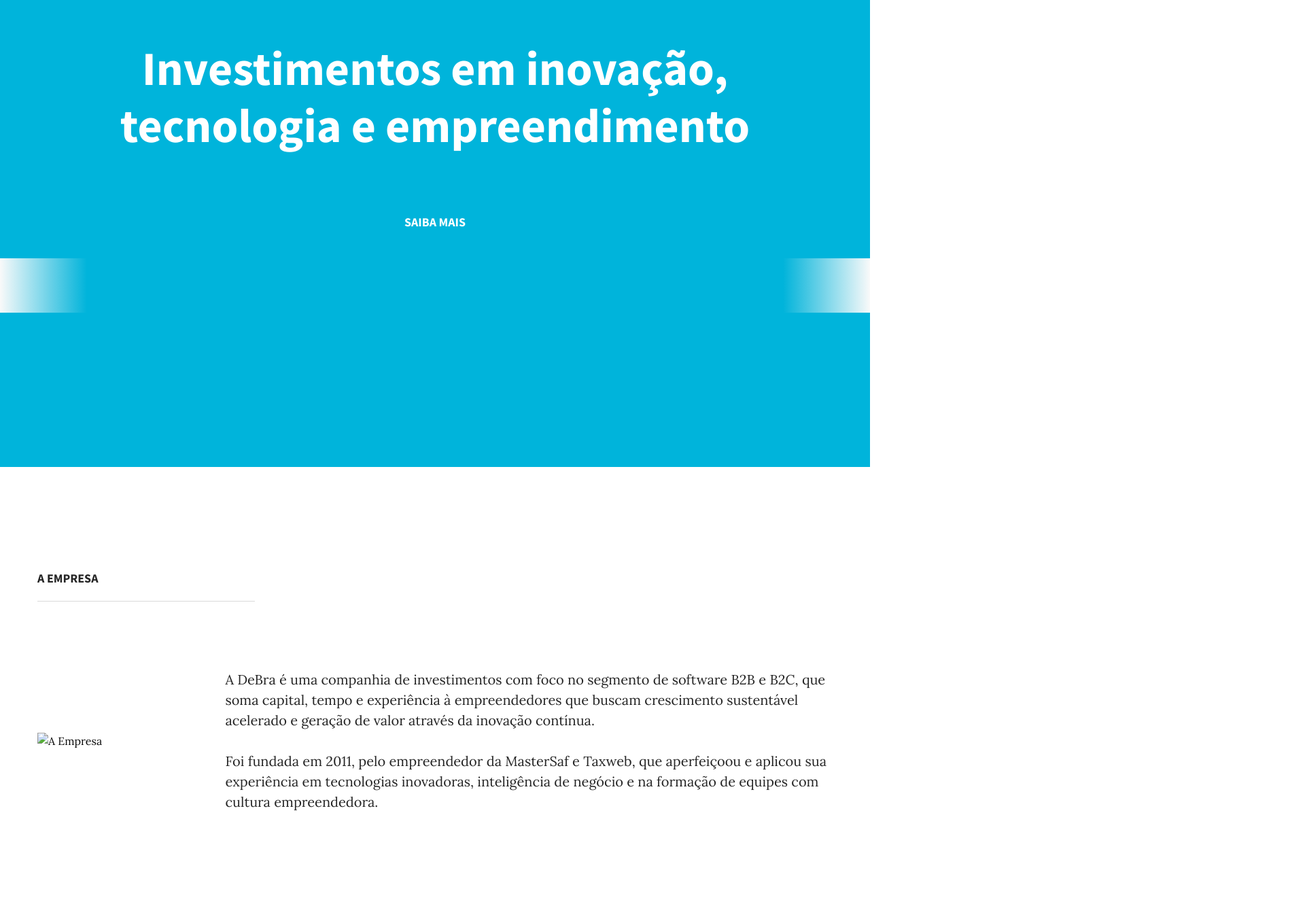
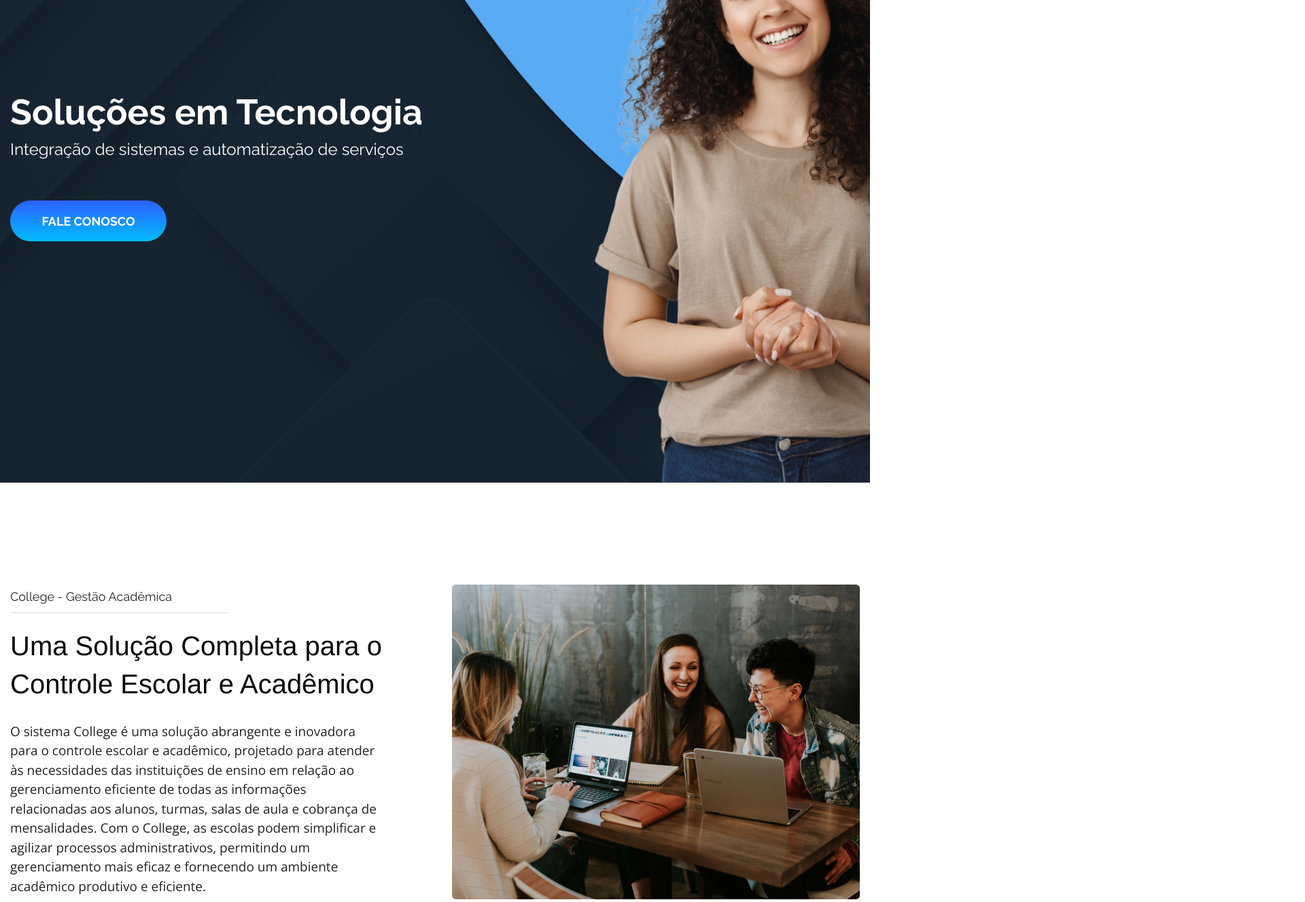
Before and after one commit to brianalvesm/debra, a website: page index.html in a window 1280 px wide. Shown: the part 340-1667 px from the top of the page at 68% size, 1920 px wide, since content can reach past the window. Drawn offline with nearby package versions, Linux system fonts and the light colour scheme.

Commit message:
Criações gerais do projeto

```diff
--- a/index.html
+++ b/index.html
@@ -23,6 +23,8 @@
 		<!-- Favicons -->
 
 		<link rel="stylesheet" href="stylesheets/foundation.min.css">
+		<link rel="stylesheet" href="stylesheets/owl.carousel.min.css">
+		<link rel="stylesheet" href="stylesheets/owl.theme.default.min.css">
 		<link rel="stylesheet" href="stylesheets/style.css">
 	</head>
 	<body>
@@ -34,17 +36,16 @@
 							<div class="grid-x grid-padding-x">
 								<div class="cell">
 									<div class="header">
-										<img src="images/logos/logo-debra.svg" alt="logo DeBra" title="DeBra" class="logo">
+										<img src="images/logo-debra.png" alt="logo DeBra" title="DeBra" class="logo">
 
 									  <div data-responsive-toggle="responsive-menu" data-hide-for="medium">
 									  	<button class="menu-icon" type="button" data-toggle="responsive-menu"></button>
 									  </div>
 
 										<nav id="responsive-menu">
-											<a href="#about">A Empresa</a>
-											<a href="#business">Negócios</a>
-											<a href="#whoweare">Quem Somos</a>
-											<a href="#contact">Contato</a>
+											<a href="#solutions">Soluções</a>
+											<a href="/sobre/">Sobre</a>
+											<a href="/contato/">Fale Conosco</a>
 										</nav>
 									</div>
 								</div>
@@ -55,8 +56,9 @@
 						<div class="grid-x grid-padding-x">
 							<div class="cell">
 								<div class="hero-wrap">
-									<h1 class="headline">Investimentos em inovação,<br>tecnologia e empreendimento</h1>
-									<a class="btn btn--primary" href="#about">Saiba Mais</a>
+									<h1 class="headline">Soluções em Tecnologia</h1>
+									<h2 class="sec-subhead">Integração de sistemas e automatização de serviços</h2>
+									<a class="btn btn--primary" href="/contato/">Fale Conosco</a>
 								</div>
 							</div>
 						</div>
@@ -66,15 +68,14 @@
 					<div class="grid-container">
 						<div class="grid-x grid-padding-x">
 							<div class="cell">
-								<span class="sec-title">A Empresa</span>
-							</div>
-						</div>
-						<div class="grid-x grid-padding-x">
-							<div class="cell">
 								<div class="flex">
 									<div class="sec-wrap">
-										<img src="images/about-img-1.png" alt="A Empresa">
-										<p class="paragraph">A DeBra é uma companhia de investimentos com foco no segmento de software B2B e B2C, que soma capital, tempo e experiência à empreendedores que buscam crescimento sustentável acelerado e geração de valor através da inovação contínua.<br><br>Foi fundada em 2011, pelo empreendedor da MasterSaf e Taxweb, que aperfeiçoou e aplicou sua experiência em tecnologias inovadoras, inteligência de negócio e na formação de equipes com cultura empreendedora.</p>
+										<div class="content-wrap">
+											<span class="sec-title">College - Gestão Acadêmica</span>
+											<h2 class="headline-h2">Uma Solução Completa para o Controle Escolar e Acadêmico</h2>
+											<p class="paragraph">O sistema College é uma solução abrangente e inovadora para o controle escolar e acadêmico, projetado para atender às necessidades das instituições de ensino em relação ao gerenciamento eficiente de todas as informações relacionadas aos alunos, turmas, salas de aula e cobrança de mensalidades. Com o College, as escolas podem simplificar e agilizar processos administrativos, permitindo um gerenciamento mais eficaz e fornecendo um ambiente acadêmico produtivo e eficiente.</p>
+										</div>
+										<img src="images/img-1.png" alt="A Empresa">
 									</div>
 									<div class="sec-wrap">
 										<img src="images/about-img-2.png" alt="A Empresa">
--- a/sass/_base.sass
+++ b/sass/_base.sass
@@ -1,13 +1,25 @@
 // Variables
 $color-primary: #252525
 $color-secondary: #00B4DB
-$gradient1: #0083B0
-$gradient2: #00B4DB
-$font-titles: 'Source Sans Pro', sans-serif
-$font-text: 'Lora', serif
 
-// Fonts
-@import url('https://fonts.googleapis.com/css2?family=Lora:ital@0;1&family=Source+Sans+Pro:wght@400;700&display=swap')
+// Variables
+$soft-blue: #DFE6F3
+$light-blue: #59ABF3
+$default-blue: #2B60FF
+$dark-blue: #172734
+
+$soft-purple: #DCE2F9
+$soft-white: #F4F6FB
+
+$light-gray: #D2D3D5
+$default-gray: #555555
+$dark-gray: #222
+
+$gradient1: #02BDFF
+$gradient2: #2B60FF
+
+$font-titles: 'Raleway', sans-serif
+$font-text: 'Open Sans', sans-serif
 
 // Mixins
 @mixin transition($time)
@@ -20,6 +32,90 @@ $font-text: 'Lora', serif
 @mixin gradient
   background: rgb(0,131,176)
   background: linear-gradient(0deg, $gradient1 0%, $gradient2 100%)
+
+
+// $list1: $gradient1, $gradient2
+
+// Mixins
+// @mixin gradient($direction, $list)
+  // background: -webkit-linear-gradient($direction, $list)
+  // background: -moz-linear-gradient($direction, $list)
+  // background: -o-linear-gradient($direction, $list)
+  // background: linear-gradient($direction, $list)
+
+// Fonts
+@import url('https://fonts.googleapis.com/css2?family=Open+Sans&family=Raleway:wght@400;700;800&display=swap')
+
+// Components
+.btn
+  display: flex
+  align-items: center
+  justify-content: center
+  font-family: $font-titles
+  font-weight: 700
+  font-size: 18px
+  color: white
+  text-transform: uppercase
+  height: 60px
+  width: 230px
+  border-radius: 60px
+  @include gradient
+  @include transition(500ms)
+  &--primary
+    &:hover
+      color: inherit
+  &--secondary
+    @include gradient
+    border: none
+    box-shadow: none
+
+.sec-title
+  display: block
+  width: 320px
+  font-family: $font-titles
+  font-weight: 400
+  font-size: 18px
+  color: $color-primary
+  padding-bottom: 10px
+  border-bottom: 1px solid #d9d9d9
+
+.headline1
+  font-family: $font-titles
+  font-size: 48px
+  font-weight: 800
+  color: $dark-gray
+  line-height: 1.4
+  margin-bottom: 0
+  @media only screen and (max-width: 40rem)
+    font-size: 36px
+
+.headline2
+  font-family: $font-titles
+  font-size: 34px
+  font-weight: 800
+  color: $dark-gray
+  line-height: 1.1
+  margin-bottom: 0
+  @media only screen and (max-width: 40rem)
+    font-size: 22px
+
+.paragraph
+  font-family: $font-text
+  font-size: 19px
+  line-height: 1.5
+  color: $dark-gray
+  margin-bottom: 0
+  @media only screen and (max-width: 40rem)
+    font-size: 16px
+
+.content-wrap
+  display: flex
+  gap: 20px
+  flex-direction: column
+  max-width: 645px
+
+
+// -- LEGACY CODE --- //
 
 a, a:active, a:visited
   color: inherit
@@ -48,7 +144,7 @@ header.menu-mobile-active
   display: flex
   align-items: center
   justify-content: space-between
-  padding: 20px 0
+  padding: 30px 0
   font-family: $font-titles
   font-weight: 700
   font-size: 18px
@@ -62,7 +158,7 @@ header.menu-mobile-active
       &:hover
         color: $color-secondary
   .logo
-    width: 186px
+    width: 152px
   @media only screen and (max-width: 40rem)
     width: 100%
     gap: 40px
--- a/sass/_components.sass
+++ b/sass/_components.sass
@@ -1,70 +1,4 @@
 // Components
-.btn
-	display: flex
-	align-items: center
-	justify-content: center
-	font-family: $font-titles
-	font-weight: 700
-	font-size: 18px
-	color: white
-	text-transform: uppercase
-	height: 60px
-	width: 230px
-	border-radius: 60px
-	@include transition(500ms)
-	&--primary
-		background: transparent
-		border: 1px solid $gradient2
-		&:hover
-			background: rgba($gradient2, 0.5)
-			color: inherit
-	&--secondary
-		@include gradient
-		border: none
-		box-shadow: none
-
-.sec-title
-	display: block
-	width: 320px
-	font-family: $font-titles
-	font-weight: 700
-	font-size: 18px
-	color: $color-primary
-	padding-bottom: 20px
-	border-bottom: 1px solid #d9d9d9
-	text-transform: uppercase
-	margin-bottom: 100px
-	@media only screen and (max-width: 40rem)
-		margin-bottom: 50px
-
-.paragraph
-	font-family: $font-text
-	font-size: 20px
-	line-height: 1.5
-	color: $color-primary
-	margin-bottom: 0
-	@media only screen and (max-width: 40rem)
-		font-size: 16px
-
-.sec-headline
-	font-family: $font-titles
-	font-size: 46px
-	font-weight: 700
-	color: $color-primary
-	line-height: 1.4
-	margin-bottom: 0
-	@media only screen and (max-width: 40rem)
-		font-size: 36px
-
-.sec-subhead
-	font-family: $font-text
-	font-size: 23px
-	color: $color-primary
-	line-height: 1.4
-	margin-bottom: 0
-	@media only screen and (max-width: 40rem)
-		font-size: 20px
-
 form
 	display: flex
 	flex-direction: column
--- a/sass/style.sass
+++ b/sass/style.sass
@@ -6,24 +6,32 @@
 // Home - Sections
 .sec-hero
 	background-color: $color-secondary
-	background-image: url('../images/hero-bg.png')
+	background-image: url('../images/home-hero-bg-full.jpg')
 	background-size: cover
 	background-position: center
 	.hero-wrap
 		display: flex
-		align-items: center
+		align-items: flex-start
 		justify-content: center
 		flex-direction: column
-		gap: 70px
-		height: 960px
+		gap: 10px
+		height: 930px
+		color: white
+	.headline,
+	.sec-subhead
+		font-family: $font-titles
+		text-align: left
+		line-height: 1.2
+		margin-bottom: 0
 		color: white
 	.headline
-		font-family: $font-titles
-		font-size: 70px
+		font-size: 52px
 		font-weight: 700
-		text-align: center
-		line-height: 1.2
-		margin-bottom: 0
+	.sec-subhead
+		font-size: 24px
+		font-weight: 400
+	.btn
+		margin-top: 50px
 	@media only screen and (max-width: 60rem)
 		.hero-wrap
 			height: 560px
@@ -41,8 +49,6 @@
 		align-items: center
 		flex-direction: row
 		gap: 100px
-		img
-			width: 450px
 		&:nth-child(2)
 			flex-direction: row-reverse
 	@media only screen and (max-width: 60rem)
```
Also changed, not shown: images/home-hero-bg-full.jpg (added), images/img-1.png (added), images/logo-debra.png (added), stylesheets/foundation.min.css, stylesheets/style.css.
